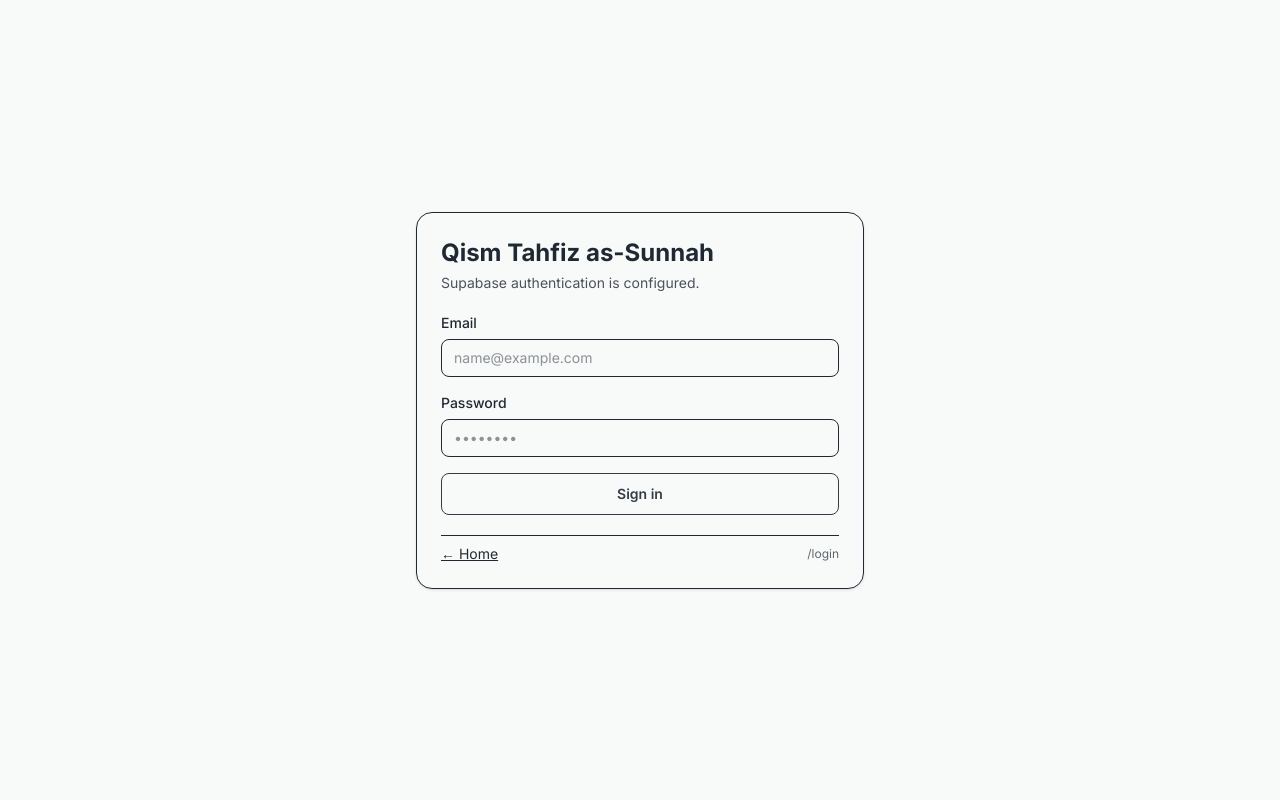
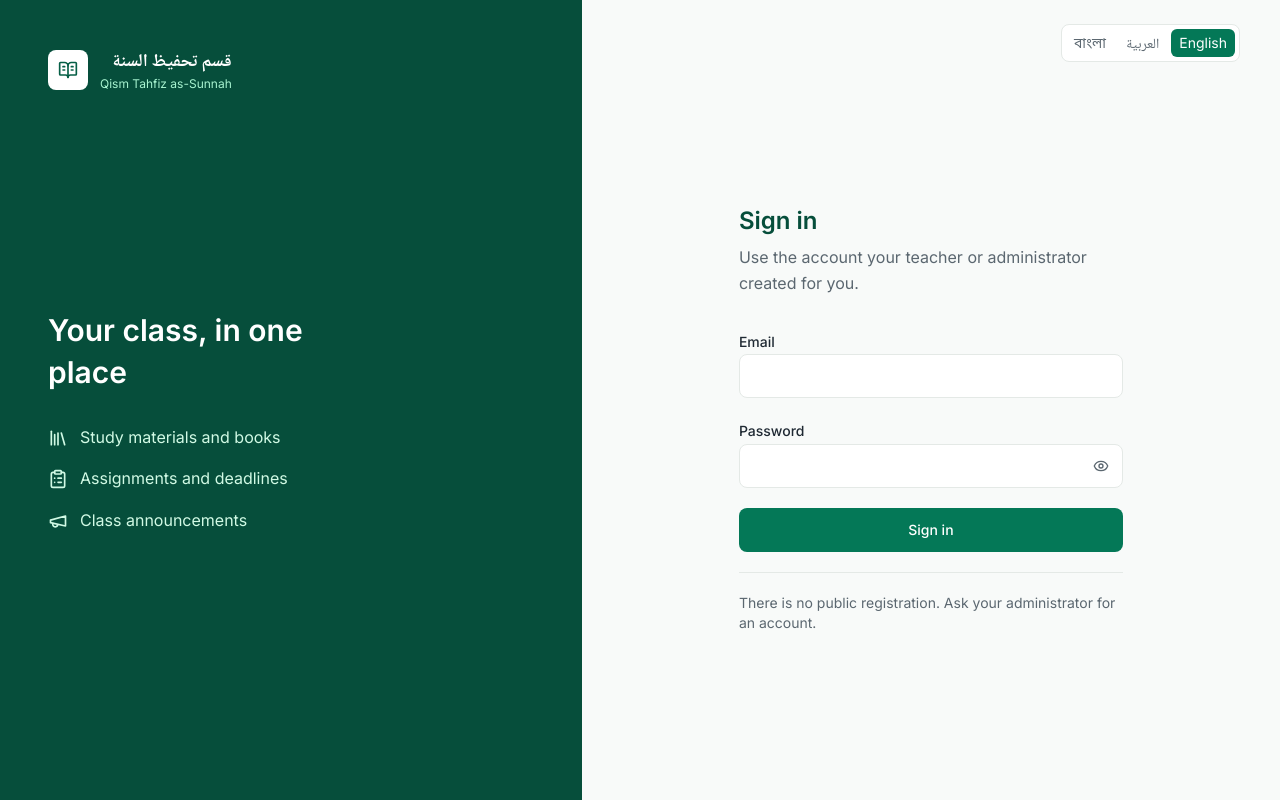
Before and after one commit to abdullahalfattahfhnk-ui/qism-tahfiz-as-sunnah, a Next.js app: page /en/login in a window 1280 px wide. Built offline with nearby package versions, Linux system fonts and the light colour scheme; no server answers.

Commit message:
Update page.tsx

```diff
--- a/src/app/[locale]/login/page.tsx
+++ b/src/app/[locale]/login/page.tsx
@@ -1,61 +1,77 @@
-import { Link } from "@/i18n/navigation";
+import { ClipboardList, Library, Megaphone } from "lucide-react";
+import { getTranslations, setRequestLocale } from "next-intl/server";
+import { LoginForm } from "@/components/auth/login-form";
+import { Brand } from "@/components/layout/brand";
+import { LanguageSwitcher } from "@/components/layout/language-switcher";
 import { getSupabaseEnv } from "@/lib/supabase/env";
 
-export default async function LoginPage() {
-  const hasSupabase = Boolean(getSupabaseEnv());
+export async function generateMetadata({
+  params,
+}: {
+  params: Promise<{ locale: string }>;
+}) {
+  const { locale } = await params;
+  const t = await getTranslations({ locale, namespace: "nav" });
+  return { title: t("login") };
+}
+
+export default async function LoginPage({
+  params,
+  searchParams,
+}: {
+  params: Promise<{ locale: string }>;
+  searchParams: Promise<{ error?: string }>;
+}) {
+  const { locale } = await params;
+  const { error } = await searchParams;
+  setRequestLocale(locale);
+  const t = await getTranslations("login");
+
+  const points = [
+    { icon: Library, text: t("points.materials") },
+    { icon: ClipboardList, text: t("points.assignments") },
+    { icon: Megaphone, text: t("points.announcements") },
+  ];
 
   return (
-    <main className="min-h-screen flex items-center justify-center p-6 bg-background text-foreground">
-      <div className="w-full max-w-md rounded-2xl border p-6 shadow-sm space-y-5">
-        <div className="space-y-1">
-          <h1 className="text-2xl font-bold">Qism Tahfiz as-Sunnah</h1>
-          <p className="text-sm opacity-80">
-            {hasSupabase
-              ? "Supabase authentication is configured."
-              : "Demo mode is active (Supabase environment variables not set yet)."}
-          </p>
+    <main className="grid min-h-dvh lg:grid-cols-[5fr_6fr]">
+      <aside className="hidden flex-col justify-between bg-brand-900 p-12 text-white lg:flex">
+        <Brand tone="light" />
+        <div>
+          <h2 className="max-w-xs text-3xl font-semibold leading-snug">
+            {t("panelTitle")}
+          </h2>
+          <ul className="mt-8 space-y-4">
+            {points.map(({ icon: Icon, text }) => (
+              <li key={text} className="flex items-center gap-3 text-brand-100">
+                <Icon className="size-5 shrink-0" aria-hidden />
+                {text}
+              </li>
+            ))}
+          </ul>
+        </div>
+        <span aria-hidden />
+      </aside>
+
+      <section className="flex flex-col px-5 py-6 sm:px-10">
+        <div className="flex items-center justify-between gap-3">
+          <div className="lg:hidden">
+            <Brand />
+          </div>
+          <div className="ms-auto">
+            <LanguageSwitcher compact />
+          </div>
         </div>
 
-        <form className="space-y-4">
-          <div className="space-y-1.5">
-            <label className="block text-sm font-medium" htmlFor="email">
-              Email
-            </label>
-            <input
-              id="email"
-              type="email"
-              placeholder="name@example.com"
-              className="w-full rounded-lg border px-3 py-2 text-sm bg-transparent"
-            />
-          </div>
-
-          <div className="space-y-1.5">
-            <label className="block text-sm font-medium" htmlFor="password">
-              Password
-            </label>
-            <input
-              id="password"
-              type="password"
-              placeholder="••••••••"
-              className="w-full rounded-lg border px-3 py-2 text-sm bg-transparent"
-            />
-          </div>
-
-          <button
-            type="button"
-            className="w-full rounded-lg py-2.5 text-sm font-semibold border opacity-90"
-          >
-            Sign in
-          </button>
-        </form>
-
-        <div className="pt-2 border-t flex items-center justify-between text-sm">
-          <Link href="/" className="underline">
-            ← Home
-          </Link>
-          <span className="text-xs opacity-70">/login</span>
+        <div className="mx-auto flex w-full max-w-sm flex-1 flex-col justify-center py-10">
+          <h1 className="text-2xl font-semibold text-brand-900">{t("title")}</h1>
+          <p className="mb-8 mt-2 text-ink-muted">{t("subtitle")}</p>
+          <LoginForm
+            configured={Boolean(getSupabaseEnv())}
+            initialError={error === "inactive" ? "inactive" : undefined}
+          />
         </div>
-      </div>
+      </section>
     </main>
   );
 }
```
